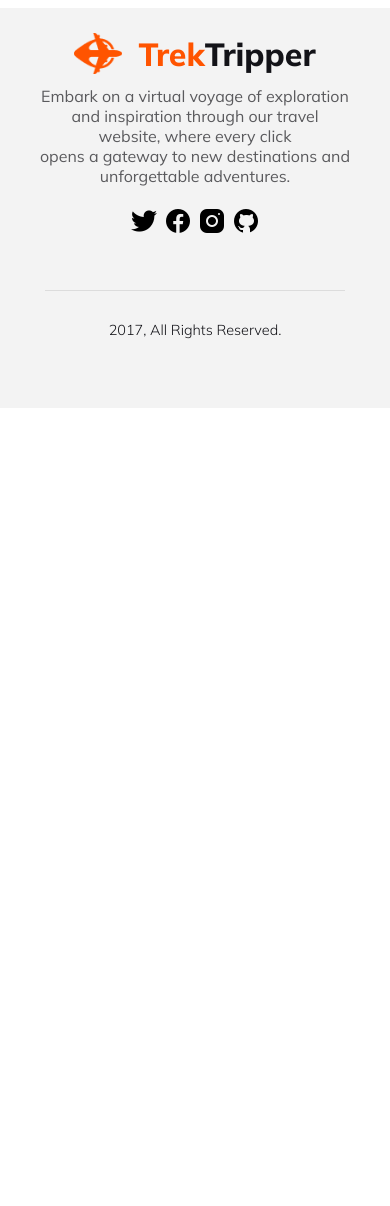
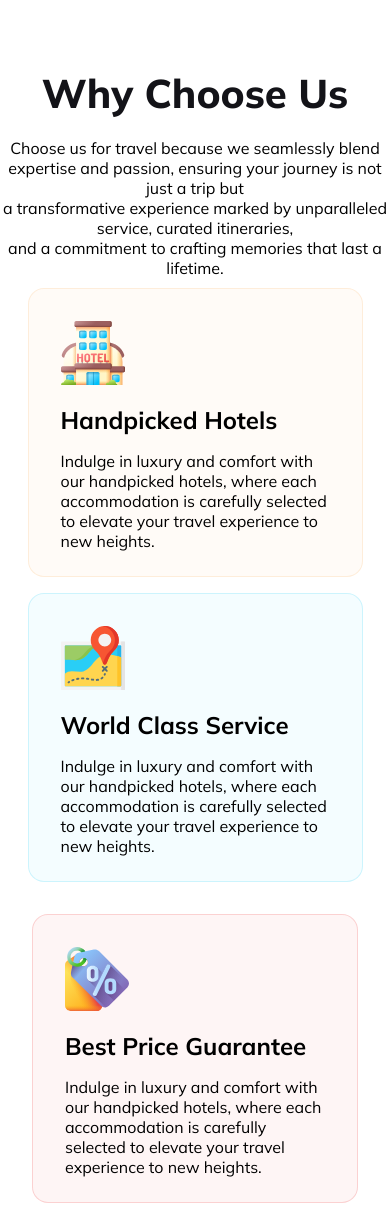
Before and after one commit to meizan2142/B9A2-Explore-Ways, a plain HTML site: page index.html in a window 390 px wide. Shown: the part 4100-5306 px from the top of the page. Before the commit the page ends 4508 px from the top, so only its background shows below. Drawn offline with Linux system fonts and the light colour scheme.

Commit message:
I have completed responsive about us section successfully

```diff
--- a/index.html
+++ b/index.html
@@ -145,6 +145,40 @@
                 </button>
             </div>
         </section>
+
+        <section class="choose-section">
+            <div class="choose-section-text">
+                <h1>Why Choose Us</h1>
+                <p>
+
+                    Choose us for travel because we seamlessly blend expertise and passion, ensuring your journey is not just a trip but <br> a transformative experience marked by unparalleled service, curated itineraries, <br> and a commitment to crafting memories that last a lifetime.
+            </div>
+        </section>
+        <section class="about-us-section">
+            <div class="handpicked pad">
+                <img src="Images/hotel 1.svg" alt="">
+                <h1>Handpicked Hotels</h1>
+                <p>
+                    Indulge in luxury and comfort with our handpicked hotels, where each accommodation is carefully selected to elevate your travel experience to new heights.
+                    </p>
+            </div>
+            <div class="services pad">
+                <img src="Images/map 1.svg" alt="">
+                <h1>World Class Service</h1>
+                <p>
+                    Indulge in luxury and comfort with our handpicked hotels, where each accommodation is carefully selected to elevate your travel experience to new heights.
+                    </p>
+            </div>
+        </section>
+        <section class="price-section">
+            <div class="best-price pad">
+                <img src="Images/price-tag 1.svg" alt="">
+                <h1>Best Price Guarantee</h1>
+                <p>
+                    Indulge in luxury and comfort with our handpicked hotels, where each accommodation is carefully selected to elevate your travel experience to new heights.
+                    </p>
+            </div>
+        </section>
     </main>
 
     <!-- footer section starts here -->
--- a/styles.css
+++ b/styles.css
@@ -190,56 +190,6 @@
   font-weight: 800;
   padding: 60px 0 20px 0;
 }
-
-
-/* Tour Places */
-/* .place-images {
-  display: grid;
-}
-
-.place-images .number-1 {
-  background-image: url("Images/Rectangle\ 5.png");
-  background-repeat: no-repeat;
-  width: 570px;
-  height: 300px;
-  grid-column: ;
-}
-.place-images .number-2 {
-  background-image: url("Images/Rectangle\ 5.png");
-  background-repeat: no-repeat;
-  width: 570px;
-  height: 300px;
-}
-.place-images .number-3 {
-  background-image: url("Images/Rectangle\ 5.png");
-  background-repeat: no-repeat;
-  width: 570px;
-  height: 300px;
-}
-.place-images .number-4 {
-  background-image: url("Images/Rectangle\ 5.png");
-  background-repeat: no-repeat;
-  width: 570px;
-  height: 300px;
-}
-.place-images .number-5 {
-  background-image: url("Images/Rectangle\ 5.png");
-  background-repeat: no-repeat;
-  width: 570px;
-  height: 300px;
-}
-.place-images .number-6 {
-  background-image: url("Images/Rectangle\ 5.png");
-  background-repeat: no-repeat;
-  width: 570px;
-  height: 300px;
-}
-.place-images .number-7 {
-  background-image: url("Images/Rectangle\ 5.png");
-  background-repeat: no-repeat;
-  width: 570px;
-  height: 300px;
-} */
 
 .input-image {
   display: flex;
@@ -451,6 +401,71 @@
   font-weight: 800;
 }
 
+.choose-section {
+  text-align: center;
+  width: 100%;
+  height: 200px;
+}
+
+.choose-section h1 {
+  color: #131318;
+  font-size: 2.5rem;
+  font-weight: 800;
+  padding: 60px 0 20px 0;
+}
+
+.handpicked {
+  width: 573px;
+  height: 284px;
+  border-radius: 16px;
+  border: 1px solid rgba(251, 181, 99, 0.20);
+  background: rgba(251, 181, 99, 0.05);
+}
+
+.services {
+  width: 573px;
+  height: 284px;
+  border-radius: 16px;
+  border: 1px solid rgba(41, 206, 246, 0.20);
+  background: rgba(41, 206, 246, 0.05);
+}
+
+.best-price {
+  width: 573px;
+  height: 284px;
+  border-radius: 16px;
+  border: 1px solid rgba(233, 68, 68, 0.20);
+  background: rgba(233, 68, 68, 0.05);
+}
+
+.about-us-section {
+  display: flex;
+  justify-content: center;
+  align-items: center;
+  gap: 1rem;
+  margin-top: 16px;
+}
+
+.price-section {
+  display: flex;
+  align-items: center;
+  justify-content: center;
+  margin: 32px;
+}
+
+.pad {
+  padding: 32px 32px;
+}
+
+.pad img {
+  margin-bottom: 16px;
+}
+
+.pad h1 {
+  margin-bottom: 16px;
+}
+
+
 
 /* main sections media query ends here */
 
@@ -458,7 +473,7 @@
 
 footer {
   text-align: center;
-  width: 100%px;
+  width: 100%;
   height: 450px;
   margin: 0 auto;
   background: rgba(19, 19, 24, 0.05);
@@ -659,24 +674,28 @@ footer {
     font-size: 1rem;
     border-radius: 10px;
   }
+
   .tour-places .box-1 #photo-2 {
     width: 335px;
     height: 176px;
     font-size: 1rem;
     border-radius: 10px;
   }
+
   .tour-places .box-2 #photo-3 {
     width: 335px;
     height: 176px;
     font-size: 1rem;
     border-radius: 10px;
   }
+
   .tour-places .box-2 #photo-4 {
     width: 335px;
     height: 176px;
     font-size: 1rem;
     border-radius: 10px;
   }
+
   .tour-places .box-2 #photo-5 {
     width: 335px;
     height: 176px;
@@ -684,18 +703,42 @@ footer {
     border-radius: 10px;
     margin-left: 10px;
   }
+
   .tour-places .box-3 #photo-6 {
     width: 335px;
     height: 176px;
     font-size: 1rem;
     border-radius: 10px;
   }
+
   .tour-places .box-3 #photo-7 {
     width: 335px;
     height: 176px;
     font-size: 1rem;
     border-radius: 10px;
   }
+
+  .about-us-section {
+    flex-direction: column;
+    gap: 1rem;
+    margin-top: 80px;
+  }
+
+  .handpicked {
+    width: 335px;
+    height: 289px;
+  }
+
+  .services {
+    width: 335px;
+    height: 289px;
+  }
+
+  .best-price {
+    width: 335px;
+    height: 289px;
+  }
+
 
 
 
```
Also changed, not shown: Images/hotel 1.svg (added), Images/map 1.svg (added), Images/price-tag 1.svg (added).
